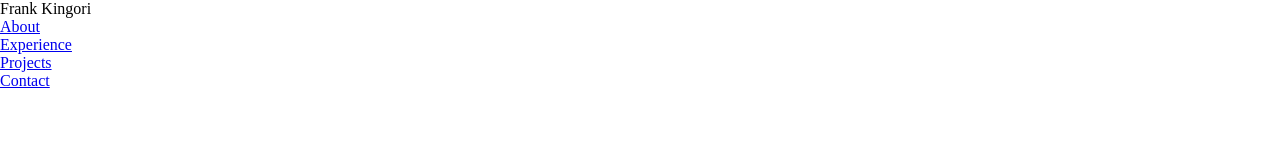
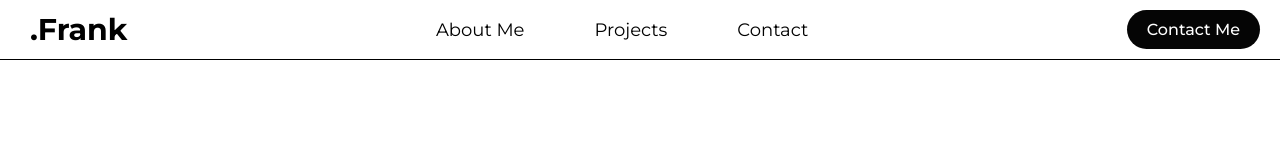
Before and after one commit to kingorifrank/Final-Portfolio, a plain HTML site: page Frank's Portfolio/index.html in a window 1280 px wide. Drawn offline with Linux system fonts and the light colour scheme.

Commit message:
Add README, favicon, and enhance index.html and styles
- Renamed `imgs/README.md` to `README.md`.
- Added a new favicon image `imgs/Favicon.jpg`.
- Improved structure and content in `index.html`.
- Updated and refined styles in `styless.css`.

```diff
--- a/Frank's Portfolio/index.html
+++ b/Frank's Portfolio/index.html
@@ -1,32 +1,41 @@
 <!DOCTYPE html>
 <html lang="en">
+
 <head>
   <meta charset="UTF-8" />
   <meta name="viewport" content="width=device-width, initial-scale=1.0" />
   <title>Frank Mureithi</title>
-  <link rel="preconnect" href="https://fonts.googleapis.com" />
-  <link rel="preconnect" href="https://fonts.gstatic.com" crossorigin />
-  <link
-    href="https://fonts.googleapis.com/css2?family=Montserrat:ital,wght@0,100..900;1,100..900&display=swap"
-    rel="stylesheet" />
-
+  <meta name="description" content="Frank Mureithi's portfolio showcasing projects and skills." />
   <!-- Main stylesheet -->
   <link rel="stylesheet" href="styless.css" />
-  <link rel="icon" type="image/png" href="./imgs/favicon.png" />
-
-  <!-- Main JS, deferred so it runs after the DOM is ready -->
+  <link rel="icon" href="./imgs/Favicon.jpg" />
+  <link rel="preconnect" href="https://fonts.googleapis.com">
+  <link rel="preconnect" href="https://fonts.gstatic.com" crossorigin>
+  <link
+    href="https://fonts.googleapis.com/css2?family=DM+Sans:ital,opsz,wght@0,9..40,100..1000;1,9..40,100..1000&family=Montserrat:ital,wght@0,100..900;1,100..900&display=swap"
+    rel="stylesheet">
   <script src="frank.js" defer></script>
 </head>
+
 <body>
-  <!-- Desktop Navigation Bar -->
-  <nav id="desktop-nav">
-    <div class="logo">Frank Kingori</div>
-    <ul class="nav-links">
-      <li><a href="#about">About</a></li>
-      <li><a href="#experience">Experience</a></li>
-      <li><a href="#projects">Projects</a></li>
-      <li><a href="#contact">Contact</a></li>
-    </ul>
-  </nav>
+  <header>
+
+    <a href="#https://github.com/kingorifrank" target="_blank">
+      <h1>.Frank</h1>
+    </a>
+    <nav>
+      <ul>
+        <li><a href="#about">About Me</a></li>
+        <li><a href="#projects">Projects</a></li>
+        <li><a href="#contact">Contact</a></li>
+      </ul>
+    </nav>
+    <a class="cta" href="#">
+      <button>
+        Contact Me
+      </button>
+    </a>
+  </header>
 </body>
+
 </html>
--- a/Frank's Portfolio/styless.css
+++ b/Frank's Portfolio/styless.css
@@ -1,8 +1,79 @@
-* {
-    margin: 0px;
-    padding: 0px;
+@import url('https://fonts.googleapis.com/css2?family=DM+Sans:ital,opsz,wght@0,9..40,100..1000;1,9..40,100..1000&family=Montserrat:ital,wght@0,100..900;1,100..900&display=swap');
+*{
+    padding: 0;
+    margin: 0;
+    background-color: rgb(255, 255, 255);
+
 }
 
-body {
+li, a, button {
+    list-style: none;
+    text-decoration: none;
+    color: white;
+    font-family: "Montserrat", sans-serif;
+    font-weight: 500;
+    font-size: 16px;
+    color: #000000;
+    text-decoration: none;
+}
+
+button {
+    background-color: #050505; /* Set button background to blue */
+    color: white; /* Set text color to white */
+    padding: 10px 20px;
+    margin: 10px; /* Add margin for spacing around the button */
+    border-radius: 25px; /* Keep rounded corners */
+    border: none; /* Remove border */
+    font-family: "Montserrat", sans-serif; /* Ensure consistent font */
+    font-size: 16px; /* Set font size */
+    cursor: pointer; /* Change cursor to pointer on hover */
+    transition: background-color 0.3s ease; /* Add smooth hover effect */
+}
+
+button:hover {
+    background-color: #d1d2d3; /* Darker blue on hover */
+    color: #000000;
+}
+
+h1 {
+    margin-left: 20px;
+    font-size: 30px;
+    transition: 200ms;
+}
+
+h1:hover{
+    color: rgb(167, 167, 167);
+}
+header {
+    font-family: "DM Sans", sans-serif;
     display: flex;
+    justify-content: space-between;
+    align-items: center;
+    padding: 0px 10px;
+    margin: auto;
+    border-bottom: 1px solid rgba(0, 0, 0, 1);
 }
+
+.nav-logo {
+    font-family: "DM Sans", sans-serif;
+    font-weight: 700;
+    font-size: 24px;
+    color: #000000;
+}
+
+nav ul {
+    display: flex;
+    gap: 70px;
+}
+
+nav a {
+    font-weight: 400;
+    font-size: 18px;
+    color: #000000;
+    transition: .3s;
+}
+
+nav a:hover {
+    text-decoration: none;
+    font-weight: 600;
+}
```
Also changed, not shown: Frank's Portfolio/imgs/Favicon.jpg (added), 2 other files.
